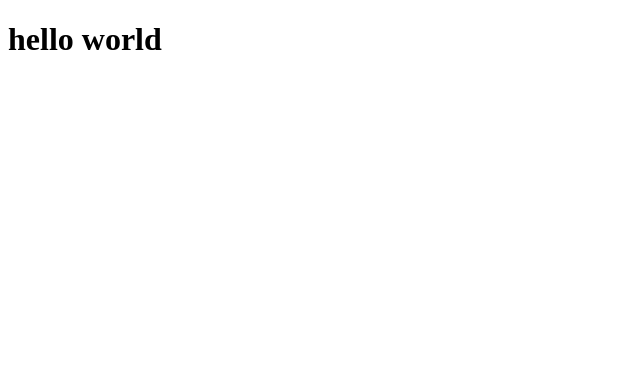
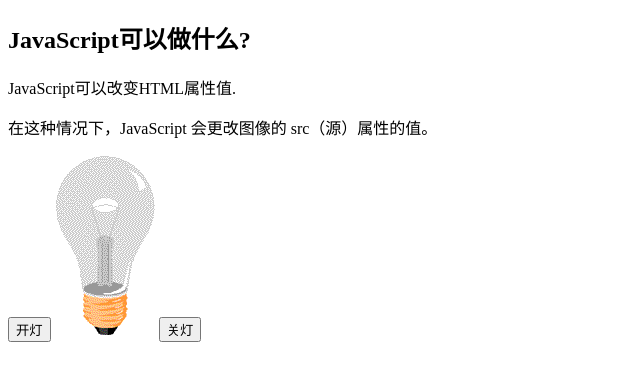
Before and after one commit to renzhezha/renzhezha.github.io, a plain HTML site: page index.html in a window 1280 px wide. Shown: the whole page, without its empty margins (0-640 px from the left). Drawn offline with Linux system fonts and the light colour scheme.

Commit message:
add demo

```diff
--- a/index.html
+++ b/index.html
@@ -1,10 +1,18 @@
 <!DOCTYPE html>
-<html lang="en">
-<head>
-    <meta charset="UTF-8">
-    <title>test</title>
-</head>
+<html>
 <body>
-    <h1>hello world</h1>
+
+<h2>JavaScript可以做什么?</h2>
+
+<p>JavaScript可以改变HTML属性值.</p>
+
+<p>在这种情况下，JavaScript 会更改图像的 src（源）属性的值。</p>
+
+<button onclick="document.getElementById('myImage').src='pic_bulbon.gif'">开灯</button>
+
+<img alt="pic_bulboff.gif" id="myImage" src="pic_bulboff.gif" style="width:100px">
+
+<button onclick="document.getElementById('myImage').src='pic_bulboff.gif'">关灯</button>
+
 </body>
 </html>
```
Also changed, not shown: pic_bulboff.gif (added), pic_bulbon.gif (added).
